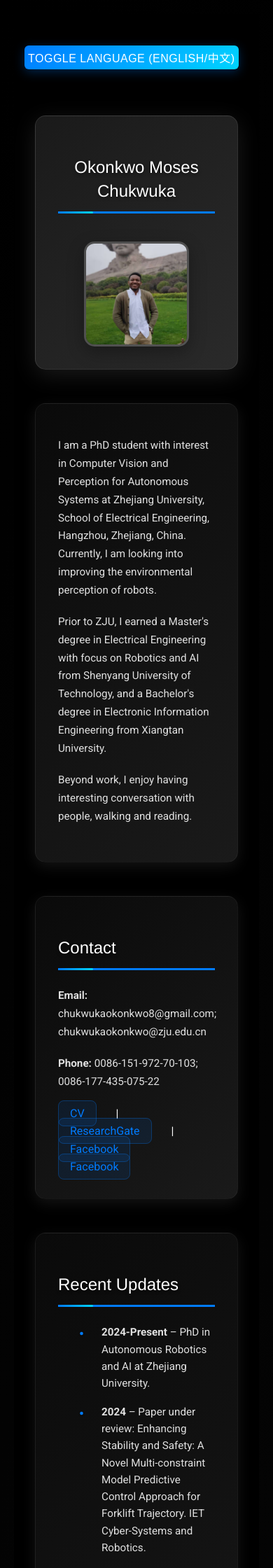
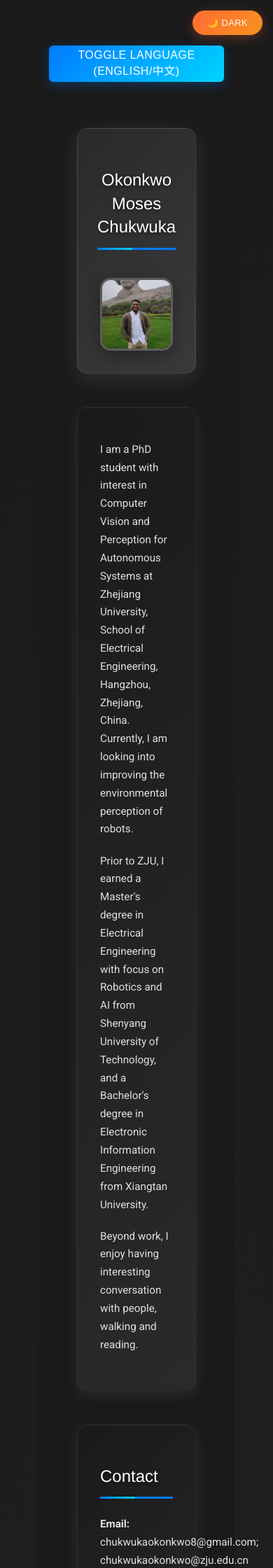
Before and after one commit to MosesChuka/MosesChuka.github.io, a Jekyll site: the page built from index.md, in a window 390 px wide. Shown: the top 2240 px of the page at 70% size. Built offline with Jekyll 4.4.1, drawn with Linux system fonts in a browser that asks for light colours; our own code applies the rules of GitHub Pages for plain Markdown files; some of the changed text lies outside the part shown.

Commit message:
add a toggle button for light and dark view. Change the background from black to deep gray

```diff
--- a/index.md
+++ b/index.md
@@ -8,6 +8,7 @@
 <link href="https://fonts.googleapis.com/css2?family=Roboto:wght@300;400;700&display=swap" rel="stylesheet">
 <link href="/static/css/styles.css" rel="stylesheet">
 
+<button class="theme-toggle" onclick="toggleTheme()" id="themeToggle">🌙 Dark</button>
 <button style='padding: 5px 5px; border-radius: 6px;' onclick="toggleLanguage()">Toggle Language (English/中文)</button>
 
 <div class="container" id="en">
@@ -38,11 +39,9 @@
 <section class="updates">
 <h2>Recent Updates</h2>
 <ul>
+<li><strong>2025-Present</strong> – Visiting Student at WestLake University and AI at Zhejiang University.</li>
 <li><strong>2024-Present</strong> – PhD in Autonomous Robotics and AI at Zhejiang University.</li>
-<li><strong>2024</strong> – Paper under review: Enhancing Stability and Safety: A Novel Multi-constraint Model Predictive Control Approach for Forklift Trajectory. IET Cyber-Systems and Robotics.</li>
 <li><strong>2024</strong> – Published: RDSP-SLAM: Robust Object-Aware SLAM based on Deep Shape Priors. IEEE ACCESS.</li>
-<li><strong>2023-Present</strong> – Internship at Northeast University Perception Research Lab.</li>
-<li><strong>2022</strong> – Published: A Safe and Compliant Noncontact Interactive Approach for Wheeled Walking Aid Robot. Computational Intelligence and Neuroscience Journals.</li>
 </ul>
 </section>
 
@@ -356,9 +355,41 @@
 
 <script>
 let lang = 'en';
+
+// Theme toggle functionality
+function toggleTheme() {
+  const body = document.body;
+  const themeToggle = document.getElementById('themeToggle');
+
+  if (body.classList.contains('light-mode')) {
+    body.classList.remove('light-mode');
+    themeToggle.textContent = '🌙 Dark';
+    themeToggle.classList.remove('light');
+    localStorage.setItem('theme', 'dark');
+  } else {
+    body.classList.add('light-mode');
+    themeToggle.textContent = '☀️ Light';
+    themeToggle.classList.add('light');
+    localStorage.setItem('theme', 'light');
+  }
+}
+
+// Language toggle functionality
 function toggleLanguage() {
   lang = lang === 'en' ? 'zh' : 'en';
   document.getElementById('en').style.display = lang === 'en' ? 'block' : 'none';
   document.getElementById('zh').style.display = lang === 'zh' ? 'block' : 'none';
 }
+
+// Load saved theme on page load
+document.addEventListener('DOMContentLoaded', function() {
+  const savedTheme = localStorage.getItem('theme');
+  const themeToggle = document.getElementById('themeToggle');
+
+  if (savedTheme === 'light') {
+    document.body.classList.add('light-mode');
+    themeToggle.textContent = '☀️ Light';
+    themeToggle.classList.add('light');
+  }
+});
 </script>
--- a/static/css/styles.css
+++ b/static/css/styles.css
@@ -9,16 +9,28 @@
   font-family: 'Roboto', sans-serif;
   line-height: 1.6;
   color: #ffffff;
-  background: linear-gradient(135deg, #000000 0%, #0a0a0a 50%, #000000 100%);
+  background: linear-gradient(135deg, #1a1a1a 0%, #2a2a2a 50%, #1a1a1a 100%);
   min-height: 100vh;
   scroll-behavior: smooth;
+  transition: all 0.3s ease;
+}
+
+body.light-mode {
+  background: linear-gradient(135deg, #f5f5f5 0%, #e8e8e8 50%, #f5f5f5 100%);
+  color: #333333;
 }
 
 .container {
+  width: 70%;
   max-width: 1200px;
   margin: 0 auto;
   padding: 40px;
-  background-color: #000000;
+  background-color: #1a1a1a;
+  transition: all 0.3s ease;
+}
+
+body.light-mode .container {
+  background-color: #ffffff;
 }
 
 /* Header */
@@ -29,10 +41,17 @@
   text-align: center;
   margin-bottom: 3rem;
   padding: 2rem;
-  background: linear-gradient(135deg, #1a1a1a 0%, #2a2a2a 100%);
+  background: linear-gradient(135deg, #2a2a2a 0%, #3a3a3a 100%);
   border-radius: 15px;
   box-shadow: 0 8px 32px rgba(255, 255, 255, 0.1);
   border: 1px solid rgba(255, 255, 255, 0.1);
+  transition: all 0.3s ease;
+}
+
+body.light-mode .header {
+  background: linear-gradient(135deg, #e8e8e8 0%, #f0f0f0 100%);
+  border: 1px solid rgba(0, 0, 0, 0.1);
+  box-shadow: 0 8px 32px rgba(0, 0, 0, 0.1);
 }
 
 .header h1 {
@@ -41,6 +60,12 @@
   color: #ffffff;
   margin-bottom: 1rem;
   text-shadow: 0 2px 4px rgba(0, 0, 0, 0.5);
+  transition: all 0.3s ease;
+}
+
+body.light-mode .header h1 {
+  color: #333333;
+  text-shadow: 0 2px 4px rgba(0, 0, 0, 0.1);
 }
 
 .profile-img {
@@ -63,10 +88,17 @@
 section {
   margin-bottom: 3rem;
   padding: 2rem;
-  background: linear-gradient(135deg, #0a0a0a 0%, #1a1a1a 100%);
+  background: linear-gradient(135deg, #1a1a1a 0%, #2a2a2a 100%);
   border-radius: 15px;
   box-shadow: 0 6px 20px rgba(255, 255, 255, 0.08);
   border: 1px solid rgba(255, 255, 255, 0.05);
+  transition: all 0.3s ease;
+}
+
+body.light-mode section {
+  background: linear-gradient(135deg, #f0f0f0 0%, #e8e8e8 100%);
+  border: 1px solid rgba(0, 0, 0, 0.1);
+  box-shadow: 0 6px 20px rgba(0, 0, 0, 0.1);
 }
 
 h2 {
@@ -78,6 +110,12 @@
   padding-bottom: 0.8rem;
   text-shadow: 0 2px 4px rgba(0, 0, 0, 0.5);
   position: relative;
+  transition: all 0.3s ease;
+}
+
+body.light-mode h2 {
+  color: #333333;
+  text-shadow: 0 2px 4px rgba(0, 0, 0, 0.1);
 }
 
 h2::after {
@@ -96,6 +134,11 @@
   margin-bottom: 1.2rem;
   line-height: 1.7;
   color: #e0e0e0;
+  transition: all 0.3s ease;
+}
+
+body.light-mode p {
+  color: #555555;
 }
 
 .links a {
@@ -122,7 +165,7 @@
   display: flex;
   flex-direction: column;
   margin-bottom: 2.5rem;
-  background: linear-gradient(135deg, #1a1a1a 0%, #2a2a2a 100%);
+  background: linear-gradient(135deg, #2a2a2a 0%, #3a3a3a 100%);
   padding: 2rem;
   border-radius: 12px;
   box-shadow: 0 8px 25px rgba(255, 255, 255, 0.1);
@@ -130,6 +173,15 @@
   transition: all 0.3s ease;
   position: relative;
   overflow: hidden;
+}
+
+body.light-mode .research-item,
+body.light-mode .work-item,
+body.light-mode .education-item,
+body.light-mode .project-item {
+  background: linear-gradient(135deg, #f8f8f8 0%, #f0f0f0 100%);
+  border: 1px solid rgba(0, 0, 0, 0.1);
+  box-shadow: 0 8px 25px rgba(0, 0, 0, 0.1);
 }
 
 .research-item::before, .work-item::before, .education-item::before, .project-item::before {
@@ -169,6 +221,15 @@
   margin-bottom: 1rem;
   color: #ffffff;
   text-shadow: 0 1px 2px rgba(0, 0, 0, 0.5);
+  transition: all 0.3s ease;
+}
+
+body.light-mode .research-content h3,
+body.light-mode .work-content h3,
+body.light-mode .education-content h3,
+body.light-mode .project-item h3 {
+  color: #333333;
+  text-shadow: 0 1px 2px rgba(0, 0, 0, 0.1);
 }
 
 .research-content a, .project-item a {
@@ -192,6 +253,11 @@
   padding-left: 2rem;
   color: #e0e0e0;
   line-height: 1.6;
+  transition: all 0.3s ease;
+}
+
+body.light-mode ul li {
+  color: #555555;
 }
 
 ul li:before {
@@ -212,12 +278,20 @@
   margin-top: 3rem;
   padding: 2rem;
   border-top: 2px solid #333;
-  background: linear-gradient(135deg, #0a0a0a 0%, #1a1a1a 100%);
+  background: linear-gradient(135deg, #1a1a1a 0%, #2a2a2a 100%);
   border-radius: 15px;
   box-shadow: 0 6px 20px rgba(255, 255, 255, 0.08);
+  transition: all 0.3s ease;
 }
 
-/* Language Toggle Button */
+body.light-mode footer {
+  background: linear-gradient(135deg, #f0f0f0 0%, #e8e8e8 100%);
+  border-top: 2px solid #ddd;
+  color: #666666;
+  box-shadow: 0 6px 20px rgba(0, 0, 0, 0.1);
+}
+
+/* Button Styles */
 button {
   background: linear-gradient(135deg, #007bff 0%, #00d4ff 100%);
   color: white;
@@ -242,6 +316,53 @@
 
 button:active {
   transform: translateY(0);
+}
+
+/* Theme Toggle Button */
+.theme-toggle {
+  position: fixed;
+  top: 20px;
+  right: 20px;
+  z-index: 1000;
+  background: linear-gradient(135deg, #ff6b35 0%, #f7931e 100%);
+  color: white;
+  border: none;
+  padding: 12px 16px;
+  border-radius: 50px;
+  font-size: 0.9rem;
+  font-weight: 500;
+  cursor: pointer;
+  transition: all 0.3s ease;
+  box-shadow: 0 4px 15px rgba(255, 107, 53, 0.3);
+  text-transform: uppercase;
+  letter-spacing: 0.5px;
+  min-width: 120px;
+}
+
+.theme-toggle:hover {
+  transform: translateY(-2px);
+  box-shadow: 0 8px 25px rgba(255, 107, 53, 0.4);
+  background: linear-gradient(135deg, #e55a2b 0%, #e0851a 100%);
+}
+
+.theme-toggle.light {
+  background: linear-gradient(135deg, #6c5ce7 0%, #a29bfe 100%);
+  box-shadow: 0 4px 15px rgba(108, 92, 231, 0.3);
+}
+
+.theme-toggle.light:hover {
+  background: linear-gradient(135deg, #5f4dd0 0%, #8b7ae6 100%);
+  box-shadow: 0 8px 25px rgba(108, 92, 231, 0.4);
+}
+
+body.light-mode .theme-toggle {
+  background: linear-gradient(135deg, #6c5ce7 0%, #a29bfe 100%);
+  box-shadow: 0 4px 15px rgba(108, 92, 231, 0.3);
+}
+
+body.light-mode .theme-toggle:hover {
+  background: linear-gradient(135deg, #5f4dd0 0%, #8b7ae6 100%);
+  box-shadow: 0 8px 25px rgba(108, 92, 231, 0.4);
 }
 
 /* Responsive Design */
@@ -287,6 +408,7 @@
 
 @media (max-width: 480px) {
   .container {
+    width: 80%;
     padding: 15px;
   }
 
@@ -309,4 +431,12 @@
   .research-img, .work-img, .education-img {
     max-width: 100px;
   }
+
+  .theme-toggle {
+    top: 15px;
+    right: 15px;
+    padding: 10px 14px;
+    font-size: 0.8rem;
+    min-width: 100px;
+  }
 }
```
